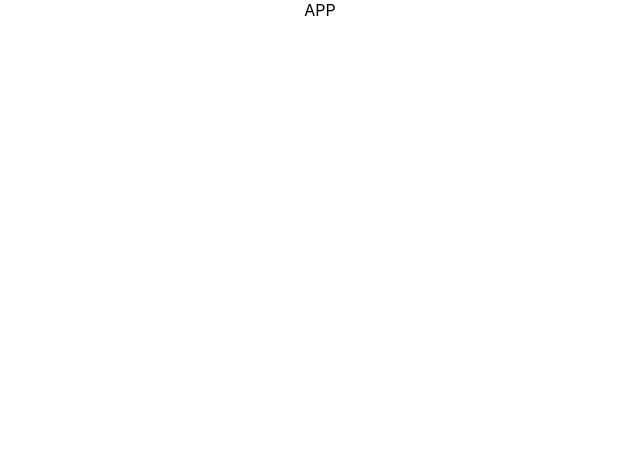
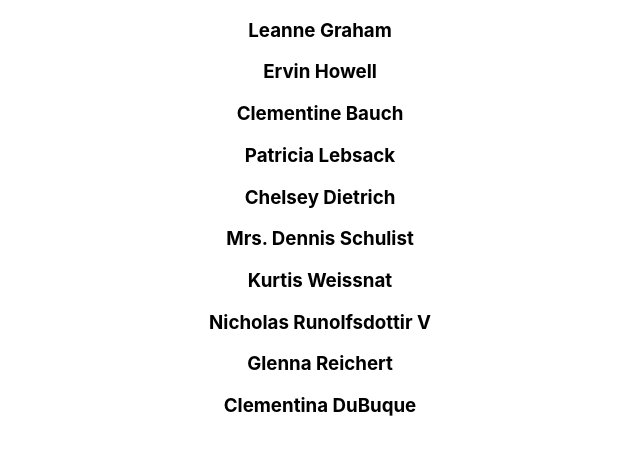
Before and after one commit to rmrotek/user_db, a React (Create React App) app: page / in a window 1280 px wide. Shown: the top 454 px of the page, without its empty margins (320-960 px from the left). Built offline with nearby package versions, Linux system fonts and the light colour scheme; data requests are answered from the project's data file.

Commit message:
basic user list displaying

```diff
--- a/src/components/App/App.js
+++ b/src/components/App/App.js
@@ -1,11 +1,13 @@
 import React, { Component } from 'react';
 import './App.css';
+import UserList from './UserList';
 
 class App extends Component {
   render() {
     return (
       <div className="App">
-        APP
+        <UserList />
+
       </div>
     );
   }
--- a/src/components/App/UserItem.js
+++ b/src/components/App/UserItem.js
@@ -1,6 +1,6 @@
 import React from 'react';
 
-const UserItem = ({ article: user }) => (
+const UserItem = ({ user }) => (
  <article >
     <div className="article-wrapper">
        <h3 className="text-center">{user.name}</h3>
--- /dev/null
+++ b/src/components/App/UserList.js
@@ -0,0 +1,33 @@
+import ReactDOM from 'react-dom'
+import React from 'react'
+import { connect } from 'react-redux'
+import UserItem from './UserItem';
+
+let UserList = ({ users, loading }) => {
+  let usersList = '';
+  if (users) {
+
+    usersList = users.map((user, id) => (
+      <div key={`${id}`} className='row'>
+        <UserItem user={user} />
+      </div>
+
+    ))
+  }
+  if (loading) {
+    usersList = <h3 className="loading-indicator">Loading ...</h3>
+  }
+  return (
+    <div>
+      {usersList}
+    </div>
+  )
+}
+const mapStateToProps = (state) => ({
+  users: state.usersData.users,
+  loading: state.usersData.loading
+})
+
+UserList = connect(mapStateToProps, null)(UserList)
+
+export default UserList;
```
